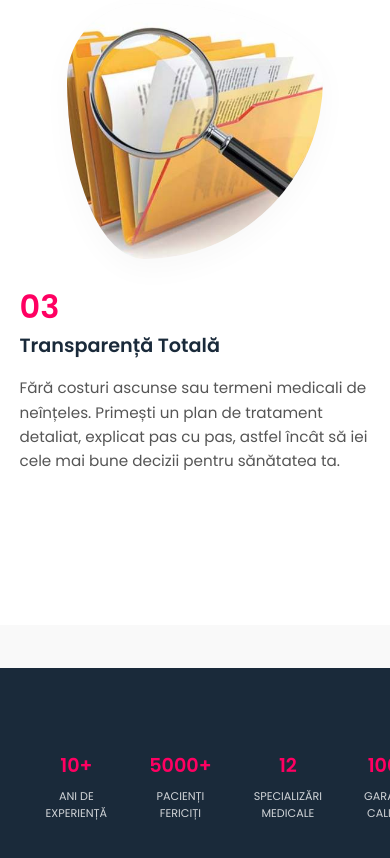
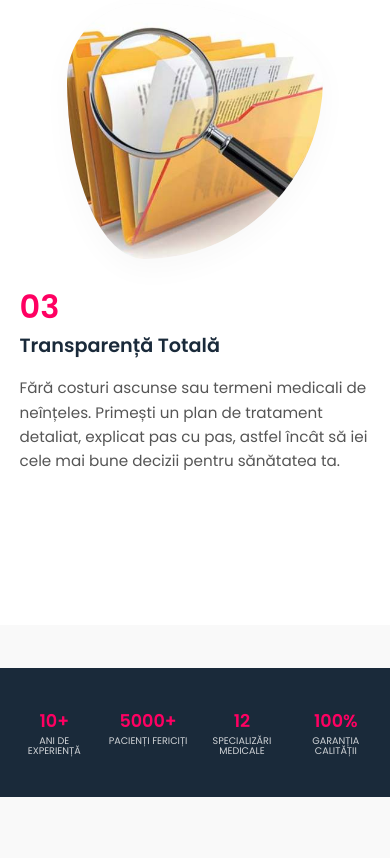
Before and after one commit to Stefann94/sitestomatologie, a plain HTML site: page echipa/echipa.html in a window 390 px wide. Shown: the part 3332-4190 px from the top of the page. After the commit the page ends 4129 px from the top, so only its background shows below. Drawn offline with Linux system fonts and the light colour scheme.

Commit message:
stats tel

```diff
--- a/echipa/echipa.css
+++ b/echipa/echipa.css
@@ -305,27 +305,41 @@
     font-weight: 400;
 }
 
-/* Responsivitate pentru ecrane mici - Toate pe o linie */
 @media (max-width: 768px) {
-    .stat-item:not(:last-child)::after {
-        display: none; /* Scoatem liniile separatoare */
+    .stats-section {
+        padding: 2rem 0; /* Reducem padding-ul sus-jos pe mobil */
     }
 
     .stats-container {
-        /* Forțăm elementele să stea pe un singur rând */
+        /* Folosim 95% din ecran pentru a câștiga spațiu */
+        width: 95%;
         grid-template-columns: repeat(4, 1fr);
-        gap: 10px; /* Reducem spațiul între ele ca să aibă loc */
-        padding: 0 10px;
+        gap: 5px; /* Spațiu minim între coloane */
+        padding: 0;
+        margin: 0 auto;
+        /* Ne asigurăm că nimic nu iese din container */
+        overflow: visible;
+    }
+
+    .stat-item {
+        padding: 0.5rem 2px; /* Padding minim stânga-dreapta */
+    }
+
+    .stat-item:not(:last-child)::after {
+        display: none;
     }
 
     .stat-number {
-        /* Micșorăm numerele pe telefon ca să nu se suprapună */
-        font-size: clamp(1.2rem, 4vw, 1.8rem);
+        /* Scădem dimensiunea la un nivel sigur pentru telefoane înguste */
+        font-size: 1.1rem;
+        margin-bottom: 2px;
     }
 
     .stat-desc {
-        /* Micșorăm descrierea pentru a economisi spațiu */
-        font-size: 0.7rem;
+        /* Text foarte mic și fără spațiere între litere */
+        font-size: 0.6rem;
         letter-spacing: 0;
+        line-height: 1.1;
+        display: block;
     }
 }
```
